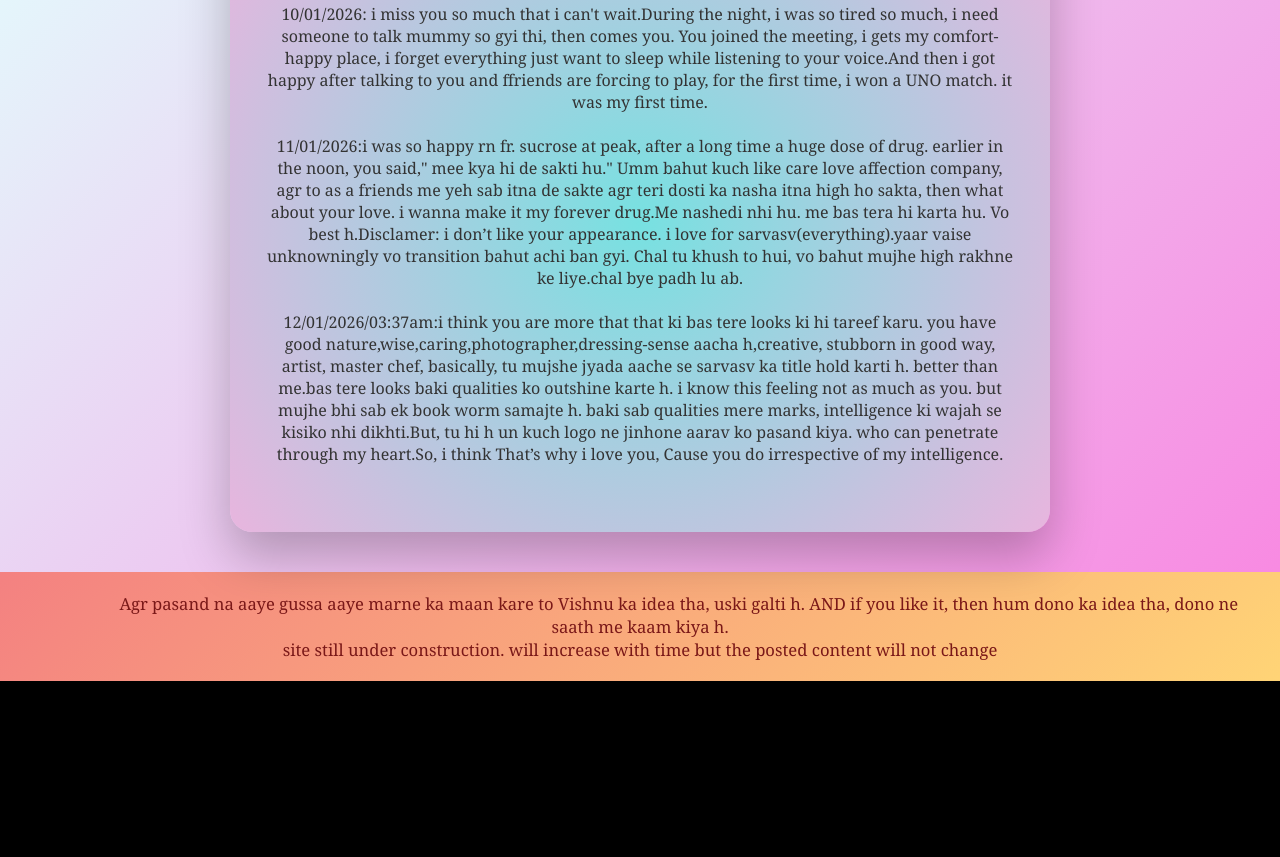
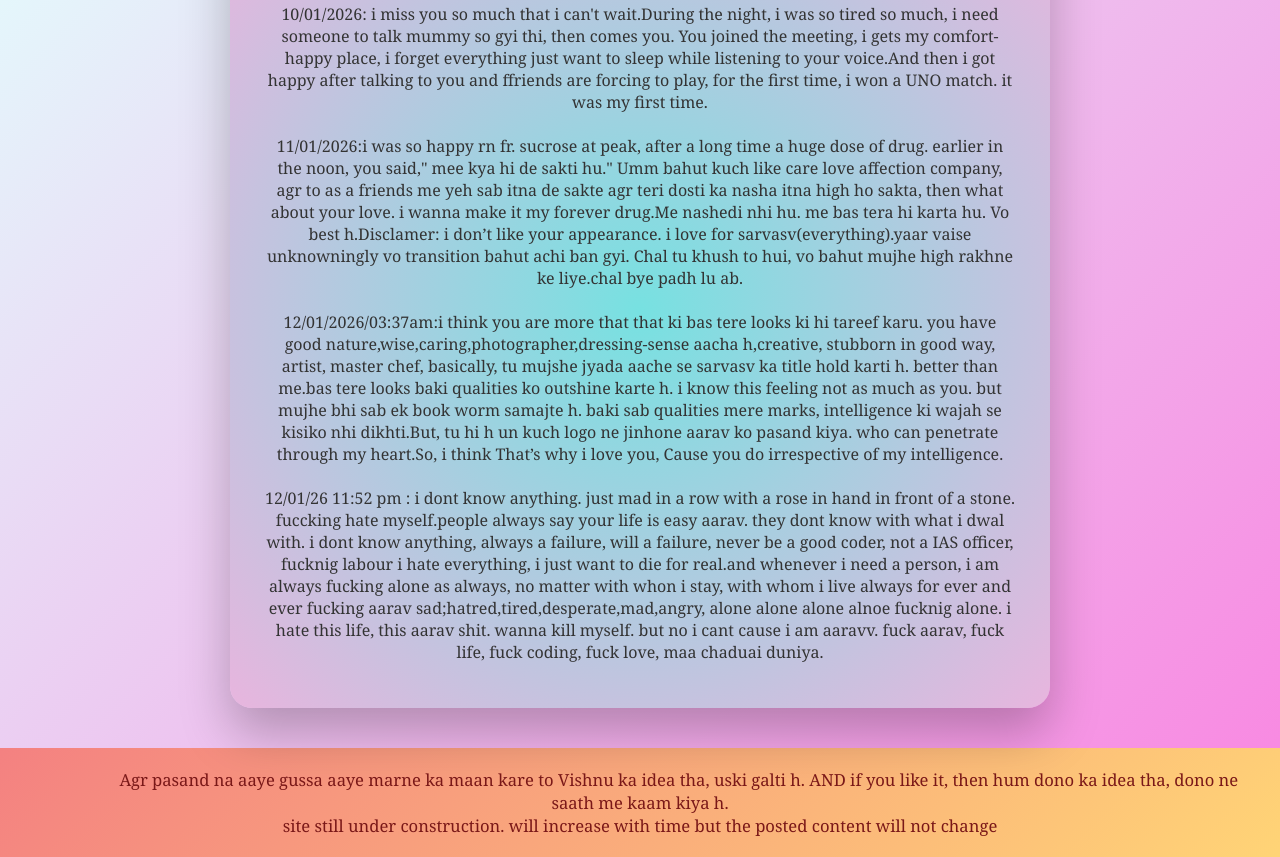
Before and after one commit to sarvasv378-del/sarvasv378-del.github.io, a plain HTML site: page index.html in a window 1280 px wide. Shown: the part 4541-5398 px from the top of the page. Before the commit the page ends 5222 px from the top, so only its background shows below. Drawn offline with Linux system fonts and the light colour scheme.

Commit message:
Update index.html

```diff
--- a/index.html
+++ b/index.html
@@ -580,6 +580,13 @@ window.addEventListener("load", () => {
           through my heart.So, i think That’s why i love you, Cause you do irrespective of my intelligence.
           </p>
       </br>
+        <p>12/01/26 11:52 pm : i dont know anything. just mad in a row with a rose in hand in front of a
+        stone. fuccking hate myself.people always say your life is easy aarav. they dont know with what i dwal with.
+        i dont know anything, always a failure, will a failure, never be a good coder, not a IAS officer, fucknig labour
+        i hate everything, i just want to die for real.and whenever i need a person, i am always fucking alone as always,
+        no matter with whon i stay, with whom i live always for ever and ever fucking aarav sad;hatred,tired,desperate,mad,angry,
+        alone alone alone alnoe fucknig alone. i hate this life, this aarav shit. wanna kill myself. but no i cant cause i am aaravv.
+        fuck aarav, fuck life, fuck coding, fuck love, maa chaduai duniya.</p>
       </div>
     </section>
 
```
